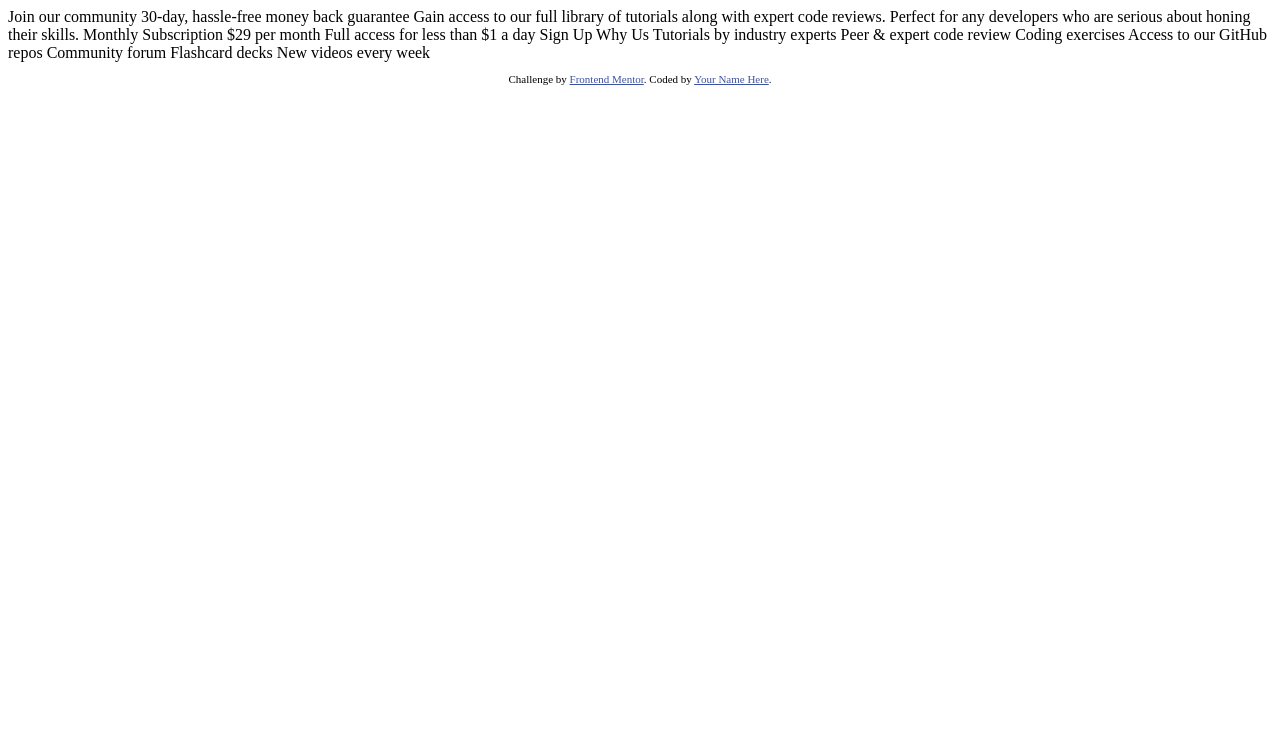
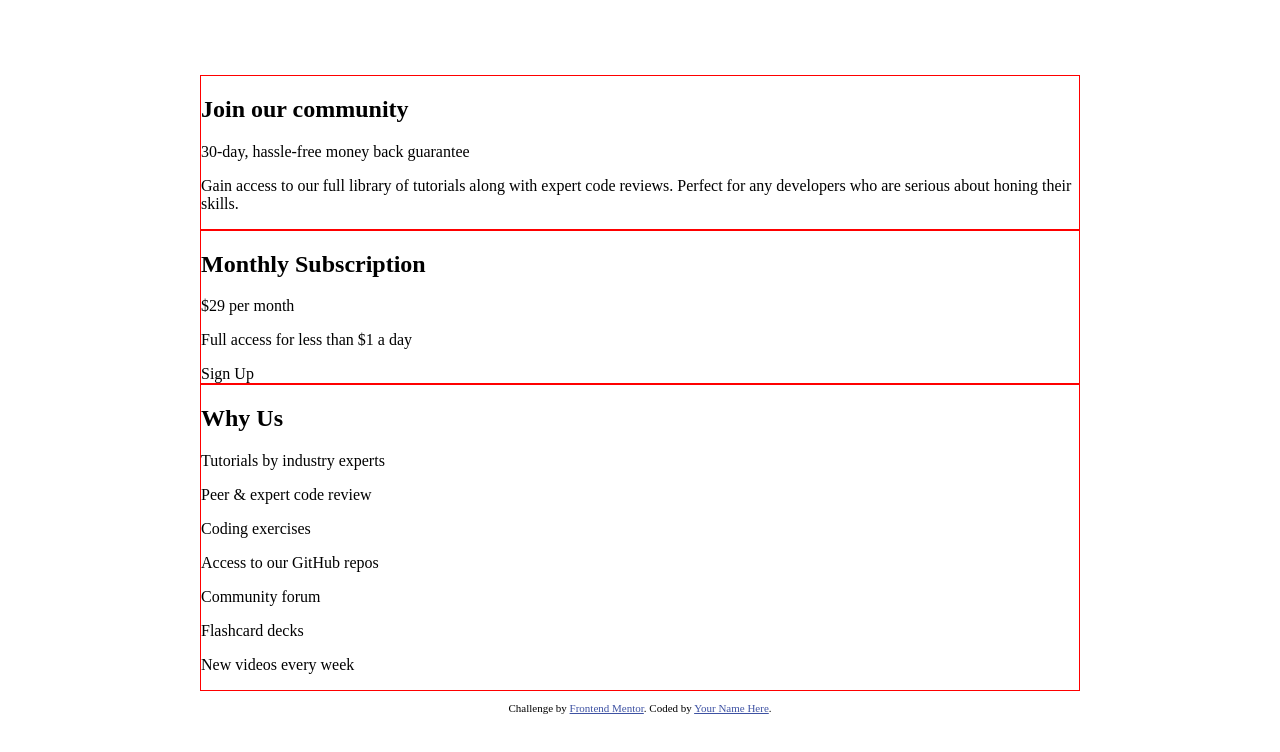
Before and after one commit to fakhryfernanda/front-end-mentor, a plain HTML site: page single-price-grid-component-master/index.html in a window 1280 px wide. Drawn offline with Linux system fonts and the light colour scheme.

Commit message:
Create layout

```diff
--- a/single-price-grid-component-master/index.html
+++ b/single-price-grid-component-master/index.html
@@ -12,34 +12,53 @@
   <style>
     .attribution { font-size: 11px; text-align: center; }
     .attribution a { color: hsl(228, 45%, 44%); }
+
+    body {
+      height: 100vh;
+      margin: 0 auto;
+      padding: 0 200px;
+      display: flex;
+      flex-direction: column;
+      justify-content: center;
+    }
+
+    main {
+      display: flex;
+      flex-direction: column;
+    }
+
+    main > * {
+      border: 1px solid red;
+    }
   </style>
 </head>
 <body>
-  Join our community
-
-  30-day, hassle-free money back guarantee
-
-  Gain access to our full library of tutorials along with expert code reviews.
-  Perfect for any developers who are serious about honing their skills.
-
-  Monthly Subscription
-
-  &dollar;29 per month
-
-  Full access for less than &dollar;1 a day
-
-  Sign Up
-
-  Why Us
-
-  Tutorials by industry experts
-  Peer &amp; expert code review
-  Coding exercises
-  Access to our GitHub repos
-  Community forum
-  Flashcard decks
-  New videos every week
-
+  <main>
+    <div class="box1">
+      <h2>Join our community</h2>
+      <p>30-day, hassle-free money back guarantee</p>
+      <p>
+        Gain access to our full library of tutorials along with expert code reviews.
+        Perfect for any developers who are serious about honing their skills.
+      </p>
+    </div>
+    <div class="box2">
+      <h2>Monthly Subscription</h2>
+      <p>&dollar;29 per month</p>
+      <p>Full access for less than &dollar;1 a day</p>
+      <div class="sign-up">Sign Up</div>
+    </div>
+    <div class="box3">
+      <h2>Why Us</h2>
+      <p>Tutorials by industry experts</p>
+      <p>Peer &amp; expert code review</p>
+      <p>Coding exercises</p>
+      <p>Access to our GitHub repos</p>
+      <p>Community forum</p>
+      <p>Flashcard decks</p>
+      <p>New videos every week</p>
+    </div>
+  </main>
   <footer>
     <p class="attribution">
       Challenge by <a href="https://www.frontendmentor.io?ref=challenge" target="_blank">Frontend Mentor</a>.
```
